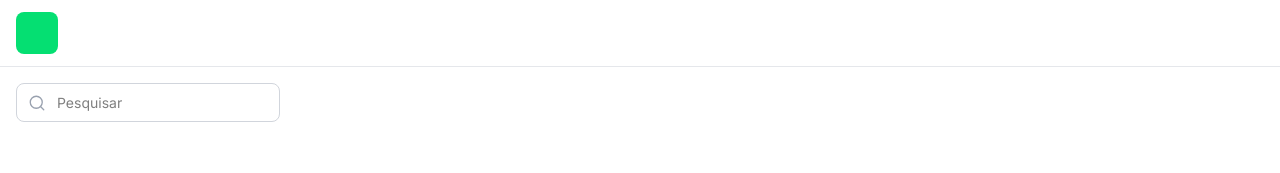
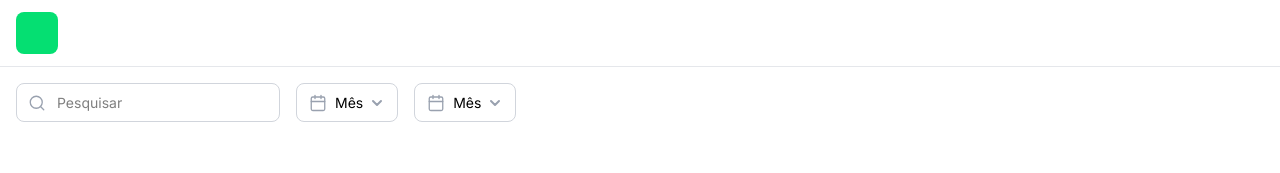
Before and after one commit to faelcjeronymo/financial-organizer, a Next.js app: page / in a window 1280 px wide. Shown: the top 173 px of the page. Built offline with nearby package versions, Linux system fonts and the light colour scheme.

Commit message:
added dropdown button

```diff
--- /dev/null
+++ b/src/app/_components/Dropdown/index.tsx
@@ -0,0 +1,138 @@
+'use client';
+
+import { ChevronDown } from "lucide-react";
+import { ScriptProps } from "next/script";
+import { JSX, MouseEvent, ReactNode, useState } from "react";
+
+interface DropdownProps {
+    icon?: ReactNode,
+    label: string,
+    items: Array<DropdownMenuItemProps> | Array<DropdownGroup>
+}
+
+//TODO: Verificar se isso foi feito do jeito certo
+export interface DropdownGroup {
+    title: string,
+    items: Array<DropdownMenuItemProps>
+}
+
+//TODO: Verificar se isso foi feito do jeito certo
+export interface DropdownMenuItemProps {
+    label: string,
+    action?: (event: MouseEvent) => void,
+    href?: string,
+}
+
+interface DropdownMenuProps {
+    children: ReactNode,
+    isClosed: boolean
+}
+
+interface DropdownButtonProps {
+    children: ReactNode,
+    action: () => void,
+}
+
+//TODO: Colocar uma opção de fechar outros dropdown que estão abertos na página caso eu abra um
+
+const Dropdown = (props: DropdownProps) => {
+    const { icon, label, items } = props;
+    const [isClosed, setIsClosed] = useState(true);
+
+    const menuItems: Array<JSX.Element> = [];
+
+    //TODO: Refatorar esse "items"/"currentItems", talvez aqui seja melhor eu chamar de "content"
+    for (const item in items) {
+        if ('title' in items[item] && 'items' in items[item]) {
+            const currentItem = items[item] as DropdownGroup;
+
+            menuItems.push(
+                <DropdownTitle>{currentItem.title}</DropdownTitle>
+            );
+
+            if ('items' in currentItem) {
+                const currentOptions = currentItem.items;
+                for (const option in currentOptions) {
+                    menuItems.push(
+                        <DropdownMenuItem key={currentOptions[option].label} label={currentOptions[option].label} action={currentOptions[option].action}/>
+                    );
+                }
+            }
+        } else {
+            const currentItem = items[item] as DropdownMenuItemProps;
+
+            menuItems.push(
+                <DropdownMenuItem key={currentItem.label} label={currentItem.label} action={currentItem.action}/>
+            );
+        }
+
+    }
+
+    return (
+        <div className="relative">
+            <DropdownButton action={() => {setIsClosed(!isClosed);}}>
+                {icon}
+                <div className="px-2 pe-1.5">{label}</div>
+            </DropdownButton>
+            {/* TODO: mapear os items através de um objeto */}
+            <DropdownMenu isClosed={isClosed}>
+                {menuItems}
+            </DropdownMenu>
+        </div>
+    );
+};
+
+const DropdownButton = (props: DropdownButtonProps) => {
+    const { children, action } = props;
+
+    return (
+        <button className="flex items-center p-3 py-2 h-[38] appearance-none border rounded-lg border-gray-300 bg-none hover:border-gray-400 focus-visible:outline-0 transition" onClick={action}>
+            {children}
+            <ChevronDown className="text-gray-400" size={16} strokeWidth={2} style={{strokeWidth: 3}}/>
+        </button>
+    );
+}
+
+const DropdownMenu = (props: DropdownMenuProps) => {
+    const { children, isClosed } = props;
+
+    const menuProps = {
+        "className": "absolute right-0 z-10 mt-2 w-56 origin-top-right rounded-md bg-white shadow-lg ring-1 ring-black/5 transition focus:outline-hidden data-closed:scale-95 data-closed:transform data-closed:opacity-0 data-enter:duration-100 data-enter:ease-out data-leave:duration-75 data-leave:ease-in",
+    };
+
+    return (
+        isClosed ?
+        <div data-closed {...menuProps}>
+            {children}
+        </div>
+        :
+        <div {...menuProps}>
+            {children}
+        </div>
+    );
+}
+
+const DropdownMenuItem = (props: DropdownMenuItemProps) => {
+    const { label, href = "#", action = undefined } = props;
+
+    const itemStyle = "block px-4 py-2 text-sm text-gray-700 hover:bg-gray-100 data-focus:bg-gray-100 data-focus:text-gray-900 data-focus:outline-hidden transition";
+
+    return (
+        <a href={href} onClick={action} className={itemStyle}>
+            {label}
+        </a>
+    );
+}
+
+const DropdownTitle = (props: ScriptProps) => {
+    const { children } = props;
+
+    return (
+        <>
+            <h6 className="block px-4 py-2 text-sm text-gray-700 font-semibold">{children}</h6>
+            <hr className="text-gray-100 mx-3"/>
+        </>
+    );
+}
+
+export default Dropdown;
--- a/src/app/page.tsx
+++ b/src/app/page.tsx
@@ -1,10 +1,58 @@
+'use client';
+
+import { Calendar } from "lucide-react";
 import SearchBar from "./_components/SearchBar";
+import Dropdown, { DropdownGroup, DropdownMenuItemProps } from "./_components/Dropdown";
+
+//TODO: Verificar se isso foi feito do jeito certo e remover esta declaração
+const teste: Array<DropdownMenuItemProps> = [
+    {
+        "label": "Item 1",
+        "action": () => {console.log("Item 1")}
+    },
+    {
+        "label": "Item 2",
+        "action": () => {console.log("Item 2")}
+    }
+];
+
+//TODO: Verificar se isso foi feito do jeito certo e remover esta declaração
+const teste2: Array<DropdownGroup> = [
+    {
+        "title": "Título 1",
+        "items": [
+            {
+                "label": "Item 1",
+                "action": () => {console.log("Item 1")}
+            },
+            {
+                "label": "Item 2",
+                "action": () => {console.log("Item 2")}
+            }
+        ]
+    },
+    {
+        "title": "Título 2",
+        "items": [
+            {
+                "label": "Item 1",
+                "action": () => {console.log("Item 2-1")}
+            },
+            {
+                "label": "Item 2",
+                "action": () => {console.log("Item 2-2")}
+            }
+        ]
+    }
+];
 
 const Page = () => {
     return (
         <>
-            <div className="flex px-4">
+            <div className="flex items-center gap-x-4 px-4">
                 <SearchBar placeholder={"Pesquisar"}/>
+                <Dropdown icon={<Calendar className="text-gray-400" size={18}/>} items={teste} label="Mês"/>
+                <Dropdown icon={<Calendar className="text-gray-400" size={18}/>} items={teste2} label="Mês"/>
             </div>
         </>
     );
```
